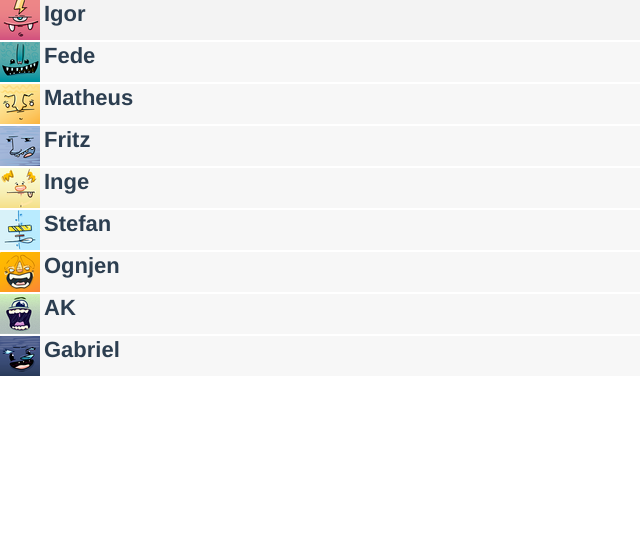
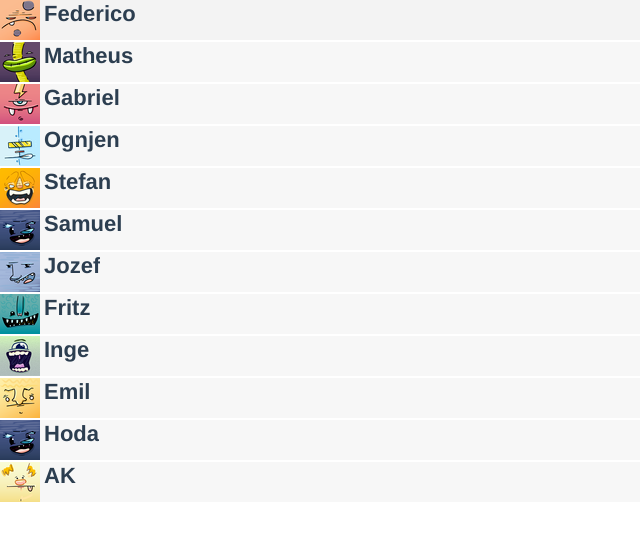
Before and after one commit to jozeflacko/meeting-timer, a Vue app: page /#/remoteControl in a window 1280 px wide. Shown: the top 540 px of the page, without its empty margins (0-640 px from the left). Built offline with nearby package versions, Linux system fonts and the light colour scheme; no server answers; the database is empty.

Commit message:
some styles

```diff
--- a/src/components/Pool.vue
+++ b/src/components/Pool.vue
@@ -11,7 +11,7 @@
         <span class="overtime">{{overtimeTimeInHHmmss}}</span>
       </span>
       <span v-if="onlySetter === false"
-        v-bind:style="{width: currentTimeInPercentage, background: person.favoriteColor }"
+        v-bind:style="{width: currentTimeInPercentage, backgroundColor: person.favoriteColor }"
         class="progress-bar"
       ></span>
     </div>
@@ -201,9 +201,34 @@ export default class Pool extends Vue {
     height:100%;
     width:0%;
     background:#fa8f8f;
-    transition:width 1s;
+    transition:all .1s;
   }
   .pool.active .progress-container .progress-bar {
     background:green;
+    -webkit-box-shadow: inset 0 -1px 0 rgba(0, 0, 0, 0.15);
+    box-shadow: inset 0 0px 0 rgba(0, 0, 0, 0.15);
+    transition: width 0.6s ease;
+    background-image: -webkit-linear-gradient(45deg, rgba(255, 255, 255, 0.5) 25%, transparent 25%, transparent 50%, rgba(255, 255, 255, 0.5) 50%, rgba(255, 255, 255, 0.5) 75%, transparent 75%, transparent);
+    background-image: linear-gradient(45deg, rgba(255, 255, 255, 0.5) 25%, transparent 25%, transparent 50%, rgba(255, 255, 255, 0.5) 50%, rgba(255, 255, 255, 0.5) 75%, transparent 75%, transparent);
+    background-size: 40px 40px;
+    -webkit-animation: progress-bar-stripes 2s linear infinite;
+    animation: progress-bar-stripes 2s linear infinite;
+  }
+  @-webkit-keyframes progress-bar-stripes {
+    from {
+      background-position: 40px 0;
+    }
+    to {
+      background-position: 0 0;
+    }
+  }
+
+  @keyframes progress-bar-stripes {
+    from {
+      background-position: 40px 0;
+    }
+    to {
+      background-position: 0 0;
+    }
   }
 </style>
--- a/src/factories/Stopwatch.ts
+++ b/src/factories/Stopwatch.ts
@@ -10,10 +10,10 @@ export default class Stopwatch {
         if (this.isRunning() === true) {
             throw new Error('Stopwatch already running');
         }
-        this.startTime = Date.now() - ( this.currentTimeInSeconds * 1000);
+        this.startTime = Date.now() - ( this.currentTimeInSeconds * 100);
         this.id = setInterval(() => {
             callback(this.getTime());
-        }, 1000);
+        }, 100);
     }
 
     public stop() {
--- a/src/main.ts
+++ b/src/main.ts
@@ -18,14 +18,17 @@ const vue = new Vue({
 const personService = new PersonService();
 const imageService = new ImageService();
 
-personService.add('Igor',     imageService.getImage(0));
-personService.add('Fede',     imageService.getImage(1));
-personService.add('Matheus',  imageService.getImage(2));
-personService.add('Fritz',    imageService.getImage(3));
-personService.add('Inge',     imageService.getImage(6));
-personService.add('Stefan',   imageService.getImage(7));
-personService.add('Ognjen',   imageService.getImage(8));
-personService.add('AK',       imageService.getImage(9));
-personService.add('Gabriel',  imageService.getImage(10));
+personService.add('Federico',     imageService.getImage(4));
+personService.add('Matheus',   imageService.getImage(5));
+personService.add('Gabriel',     imageService.getImage(0));
+personService.add('Ognjen',       imageService.getImage(7));
+personService.add('Stefan',  imageService.getImage(8));
+personService.add('Samuel',  imageService.getImage(10));
+personService.add('Jozef',    imageService.getImage(3));
+personService.add('Fritz',     imageService.getImage(1));
+personService.add('Inge',  imageService.getImage(9));
+personService.add('Emil',  imageService.getImage(2));
+personService.add('Hoda',  imageService.getImage(10));
+personService.add('AK',   imageService.getImage(6));
 
 FirebaseService.init();
--- a/src/store.ts
+++ b/src/store.ts
@@ -25,7 +25,7 @@ export default new Vuex.Store({
     talkingPerson,
     persons,
     duration: 0,
-    timeLimit: '0h 2m 30s',
+    timeLimit: '0h 2m 00s',
   },
   mutations: {
     [CHANGE_PERSONS](state, persons: Person[]) {
--- a/src/views/StandUp.vue
+++ b/src/views/StandUp.vue
@@ -41,7 +41,6 @@
       <button v-on:click="()=> {addPerson()}">+</button>
     </div>
 
-    <div v-on:click="clickFirebase()">test firebase</div>
   </div>
 </template>
 
```
